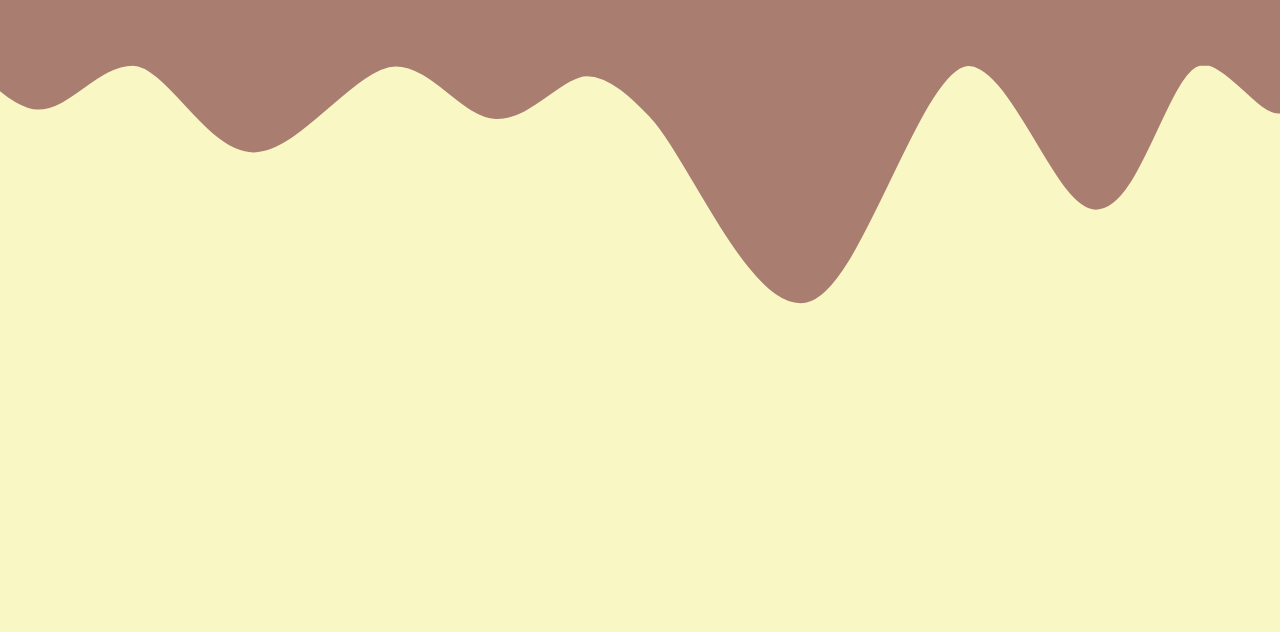
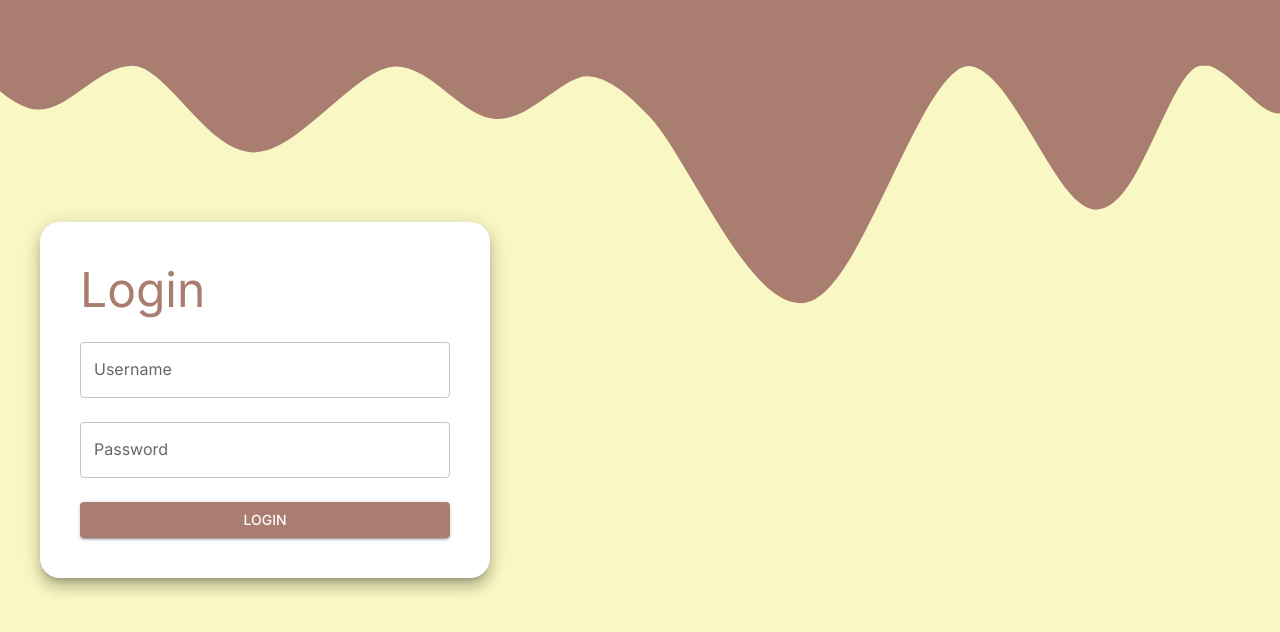
Before and after one commit to Scrasms/pudin, a React (Vite) app in the folder frontend/: page / in a window 1280 px wide. Shown: the top 632 px of the page. Built offline with nearby package versions, Linux system fonts and the light colour scheme.

Commit message:
created Login form

```diff
--- /dev/null
+++ b/frontend/backend.config.json
@@ -0,0 +1,4 @@
+{
+  "BACKEND_HOST": "localhost",
+  "BACKEND_PORT": 3000
+}
--- a/frontend/package.json
+++ b/frontend/package.json
@@ -18,6 +18,7 @@
     "eslint-plugin-react": "^7.37.5",
     "react": "^19.2.4",
     "react-dom": "^19.2.4",
+    "react-hook-form": "^7.76.0",
     "react-router": "^7.13.2"
   },
   "devDependencies": {
--- a/frontend/src/components/Forms/Form.tsx
+++ b/frontend/src/components/Forms/Form.tsx
@@ -1,13 +1,74 @@
-import { Box } from "@mui/material";
+import { Button, Paper, Typography } from '@mui/material';
+import {
+  FormProvider,
+  useForm,
+  type FieldValues,
+  type SubmitHandler,
+} from 'react-hook-form';
+import { type ReactNode } from 'react';
 
-const Form = () => {
+export interface FormProps<T extends FieldValues> {
+  title: string;
+  palette?: 'primary' | 'secondary';
+  hideBackground?: boolean;
+  submitText?: string;
+  onSubmit: SubmitHandler<T>;
+  children: ReactNode;
+}
+
+// Form that includes a submit button and uses React Hook Form to handle submits
+const Form = <T extends FieldValues>({
+  title,
+  palette,
+  hideBackground,
+  submitText,
+  onSubmit,
+  children,
+}: FormProps<T>) => {
+  const methods = useForm<T>();
+
   return (
     <>
-      <Box>
+      <FormProvider {...methods}>
+        <Paper
+          component="form"
+          elevation={10}
+          sx={{
+            display: 'flex',
+            flexDirection: 'column',
+            gap: 3,
+            minHeight: '40%',
+            minWidth: '40%',
+            borderRadius: 5,
+            p: {
+              xs: 2,
+              md: 5,
+            },
+            backgroundColor: hideBackground ? 'transparent' : '',
+            boxShadow: hideBackground ? 'none' : '',
+          }}
+          onSubmit={methods.handleSubmit(onSubmit)}
+        >
+          <Typography
+            sx={{ color: palette ? `${palette}.main` : 'secondary.main' }}
+            variant="h3"
+          >
+            {title}
+          </Typography>
 
-      </Box>
+          {children}
+
+          <Button
+            variant="contained"
+            color={palette || 'secondary'}
+            type="submit"
+          >
+            {submitText || title}
+          </Button>
+        </Paper>
+      </FormProvider>
     </>
   );
-}
+};
 
 export default Form;
--- /dev/null
+++ b/frontend/src/components/Forms/Input.tsx
@@ -0,0 +1,51 @@
+import { TextField, type TextFieldProps } from '@mui/material';
+import {
+  useFormContext,
+  type FieldValues,
+  type Path,
+  type RegisterOptions,
+} from 'react-hook-form';
+
+export interface InputProps<T extends FieldValues> {
+  name: Path<T>;
+  type?: string;
+  label?: string;
+  palette?: 'primary' | 'secondary';
+  required?: boolean;
+  textFieldProps?: Omit<TextFieldProps, 'sx'>;
+}
+
+// Wrapper around MUI TextField that supports input validation via React Hook Form
+const Input = <T extends FieldValues>({
+  type,
+  label,
+  name,
+  palette,
+  required,
+  textFieldProps,
+}: InputProps<T>) => {
+  const {
+    register,
+    formState: { errors },
+  } = useFormContext<T>();
+
+  const registerOptions: RegisterOptions<T, Path<T>> = {};
+  if (required) {
+    registerOptions.required = `${label} is required`;
+  }
+
+  return (
+    <TextField
+      {...register(name, registerOptions)}
+      type={type}
+      label={label}
+      error={errors[name] !== undefined}
+      helperText={errors[name]?.message as string}
+      color={palette || 'secondary'}
+      {...textFieldProps}
+      sx={{ width: '100%' }}
+    />
+  );
+};
+
+export default Input;
--- a/frontend/src/components/Header.tsx
+++ b/frontend/src/components/Header.tsx
@@ -1,19 +1,36 @@
-import Box from '@mui/material/Box';
+import { Box } from '@mui/material';
 import AppBar from '@mui/material/AppBar';
 import Toolbar from '@mui/material/Toolbar';
+import type { ReactNode } from 'react';
 import headerDrip from '../assets/header_drip.svg';
 
-const Header = () => {
+// Header with toolbar on the right and option to display a drip style
+const Header = ({
+  showStyle,
+  children,
+}: {
+  showStyle?: boolean;
+  children?: ReactNode;
+}) => {
   return (
     <>
-      <Box sx={{ flexGrow: 1 }}>
-        <AppBar position="sticky" elevation={0}>
-          <Toolbar sx={{ backgroundColor: 'secondary.main' }}></Toolbar>
-        </AppBar>
-        <Box component="img" src={headerDrip}></Box>
-      </Box>
+      <AppBar position="fixed" elevation={0}>
+        <Toolbar
+          sx={{
+            display: 'flex',
+            justifyContent: 'flex-end',
+            bgcolor: 'secondary.main',
+            p: '15px',
+          }}
+        >
+          {children}
+        </Toolbar>
+        {showStyle && (
+          <Box component="img" src={headerDrip} sx={{ width: '100%' }} />
+        )}
+      </AppBar>
     </>
   );
-}
+};
 
 export default Header;
--- a/frontend/src/components/Layout/MainLayout.tsx
+++ /dev/null
@@ -1,16 +0,0 @@
-import type { ReactNode } from 'react';
-import Header from '../Header';
-import Box from '@mui/material/Box';
-
-const MainLayout = ({ children }: { children: ReactNode }) => {
-  return (
-    <>
-      <Box>
-        <Header />
-        {children}
-      </Box>
-    </>
-  );
-}
-
-export default MainLayout;
--- /dev/null
+++ b/frontend/src/components/Layouts/LandingLayout.tsx
@@ -0,0 +1,36 @@
+import type { ReactNode } from 'react';
+import Header from '../Header';
+import { Container, Stack } from '@mui/material';
+
+/**
+ * Layout for the Landing page, containing a stylised header with the
+ * rest of page content centred vertically on the left half
+ */
+const LandingLayout = ({ children }: { children: ReactNode }) => {
+  return (
+    <>
+      <Stack sx={{ height: '100dvh', width: '100dvw', overflowY: 'auto' }}>
+        <Header showStyle />
+
+        <Container
+          disableGutters
+          sx={{
+            display: 'flex',
+            flexDirection: 'column',
+            flex: 1,
+            justifyContent: 'center',
+            alignItems: {
+              xs: 'center',
+              lg: 'flex-start',
+            },
+            zIndex: 1100,
+          }}
+        >
+          {children}
+        </Container>
+      </Stack>
+    </>
+  );
+};
+
+export default LandingLayout;
--- a/frontend/src/pages/Landing.tsx
+++ b/frontend/src/pages/Landing.tsx
@@ -1,12 +1,20 @@
-import { Button } from '@mui/material';
-import MainLayout from '../components/Layout/MainLayout';
+import { Box } from '@mui/material';
+import Form from '../components/Forms/Form';
+import Input from '../components/Forms/Input';
+import LandingLayout from '../components/Layouts/LandingLayout';
 
 const Landing = () => {
+
   return (
     <>
-      <MainLayout>
-        <Button>Hi</Button>
-      </MainLayout>
+      <LandingLayout>
+        <Box sx={{ width: '450px' }}>
+          <Form title="Login" onSubmit={() => {}}>
+            <Input name="username" label="Username" required />
+            <Input type="password" name="password" label="Password" required />
+          </Form>
+        </Box>
+      </LandingLayout>
     </>
   );
 };
```
Also changed, not shown: frontend/src/utils/api.tsx (added, +59 -0 lines), frontend/src/components/Layouts/MainLayout.tsx (added), 1 other file (tests, documents, lock files or other folders).
